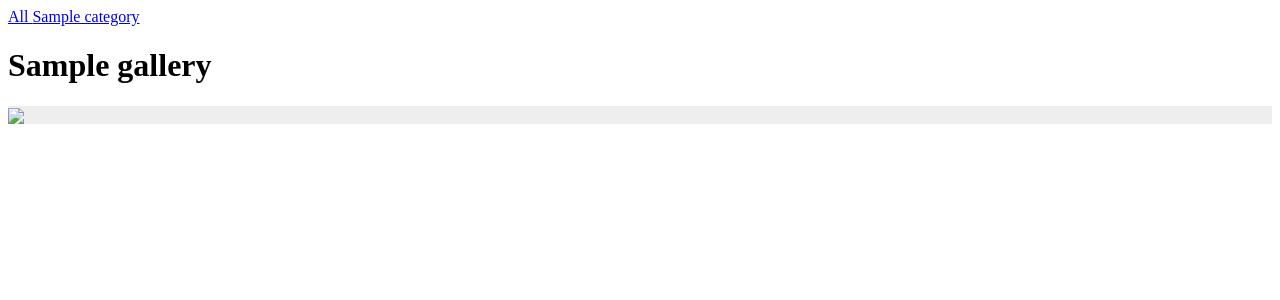
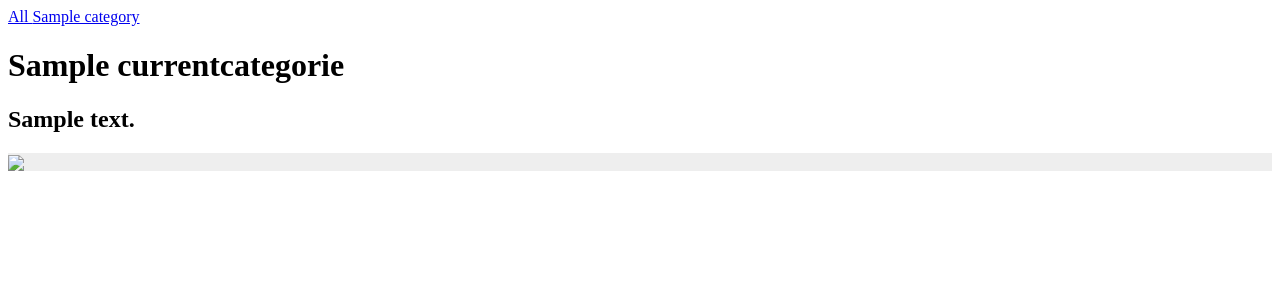
Before and after one commit to pandamasta/django-egallery, a Django app: template egallery/templates/egallery/index.html in a window 1280 px wide. Shown: the top 300 px of the page. Run offline with Django 3.2, Linux system fonts and the light colour scheme; the template is opened without the code that fills it: most values are stand-ins (such as "Sample title", 1, 10 or a date in 2020); some libraries are stand-ins or nearby versions.

Commit message:
Provide the current categorie informations in the template

```diff
--- a/egallery/templates/egallery/index.html
+++ b/egallery/templates/egallery/index.html
@@ -40,8 +40,8 @@
 {% for i in categories %}
     <a href="{% url 'gallery-cat' i %}"> {{i}} </a>
 {% endfor %}
-
-<H1>{{gallery.title}}</H1>
+<H1>{{currentcategorie.title}}</H1>
+<H2>{{currentcategorie.description}}</H2>
 <div class="container">
 {% for picture in object_list %}
 <div class="item">
--- a/egallery/views.py
+++ b/egallery/views.py
@@ -36,4 +36,5 @@ class GalleryDetailedList(ListView):
         all_active_rubrique = Category.objects.filter(is_public=True)
         context = super(GalleryDetailedList, self).get_context_data(**kwargs)
         context['categories'] = all_active_rubrique
+        context['currentcategorie'] = Category.objects.get(title=self.kwargs['cat'])
         return context
```
